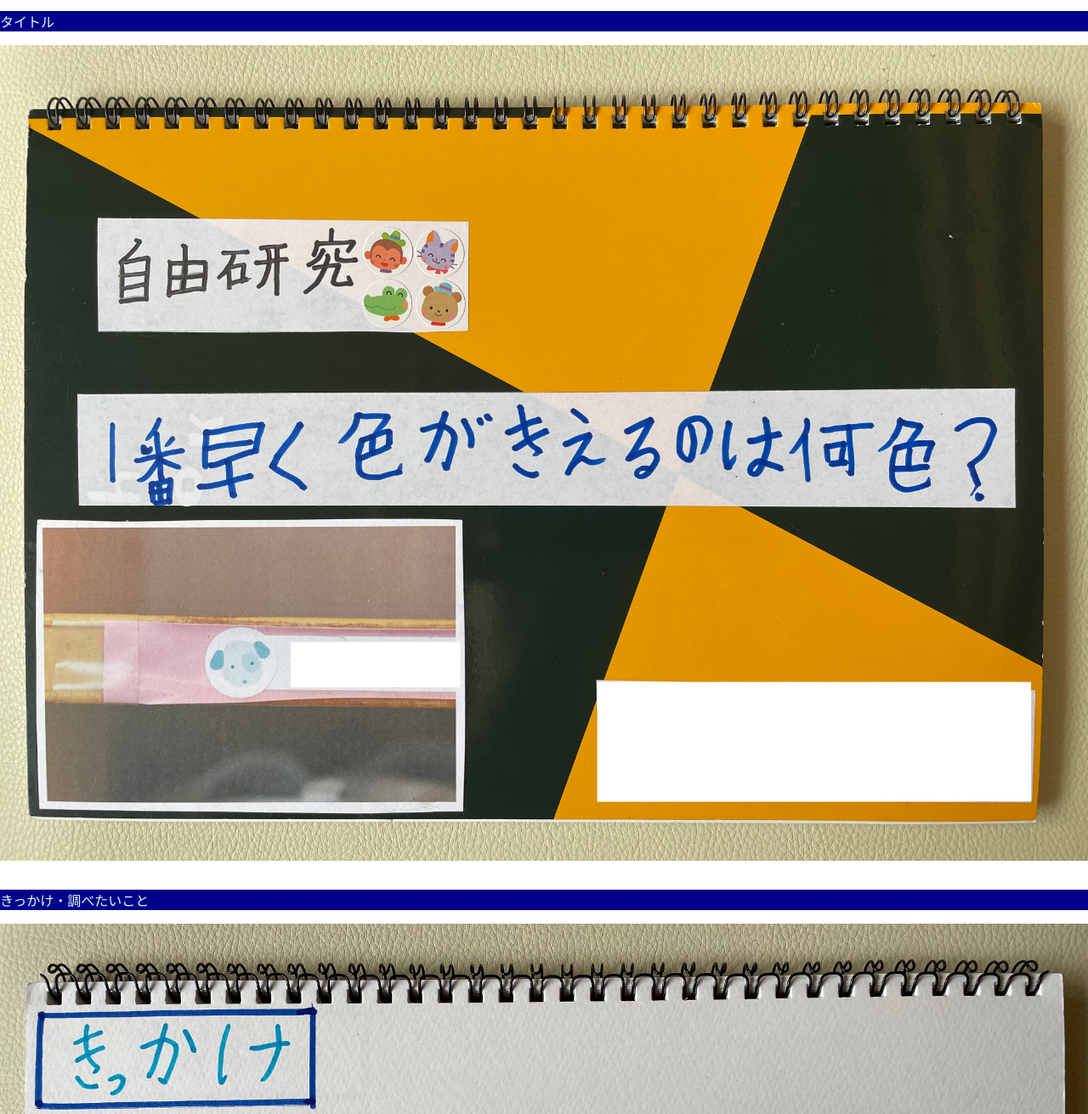
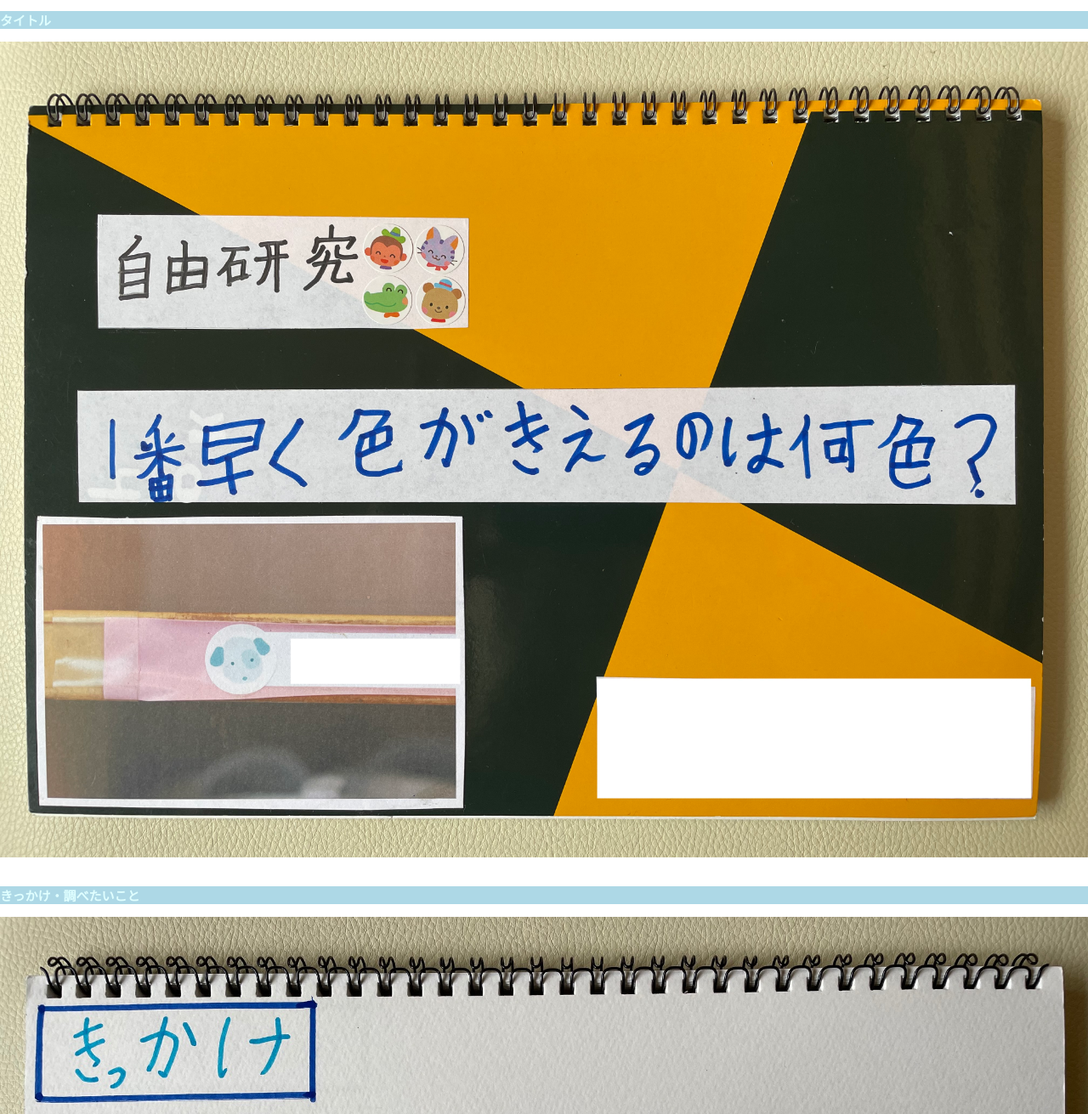
Before and after one commit to MiniBasepix/Page001, a PHP site: page / in a window 1280 px wide. Shown: the part 56-1367 px from the top of the page at 85% size. Run offline with PHP 8.4, Linux system fonts and the light colour scheme; some web fonts are replaced.

Commit message:
Update style.css

```diff
--- a/style.css
+++ b/style.css
@@ -37,8 +37,10 @@ img {
 }
 
 p {
-    background-color: darkblue;
+    background-color: lightblue;
     color: lightcyan;
+    font-size: 15px;
     margin-top: 30px;
     font-family: 'Yomogi';
+    font-weight: 900;
 }
```
